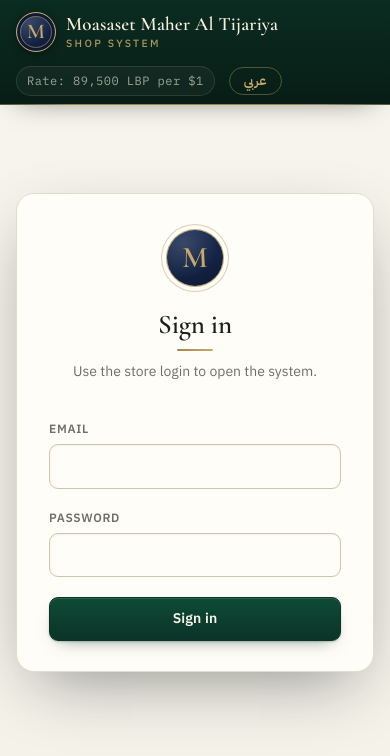
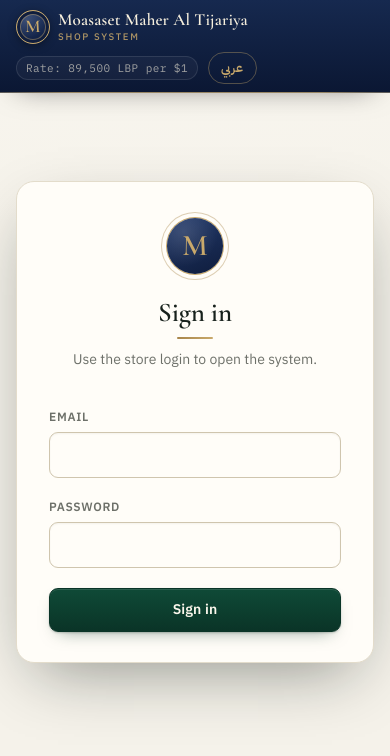
Before and after one commit to ahmadhajj364/maher-market, a plain HTML site: page index.html in a window 390 px wide. Drawn offline with nearby package versions, Linux system fonts and the light colour scheme.

Commit message:
Navy header, phone fixes, iPhone and Android home-screen icons
- Header bar navy to match the gold and navy logo
- Fields are 16px on phones so iPhone Safari no longer zooms in when tapped
- Compact header on small phones; on short screens it scrolls away
- Tablets show all eight tabs in one row instead of a strip running off the side
- Taller tap areas for product-name links and the language button
- apple-touch-icon and iOS home-screen tags; maskable icon for Android

Co-Authored-By: Claude Opus 5.5 <noreply@anthropic.com>
Claude-Session: https://claude.ai/code/session_01UrS7PjPkY6Cf94K5Znbowz

```diff
--- a/index.html
+++ b/index.html
@@ -1,10 +1,15 @@
 <!doctype html>
 <meta charset="utf-8">
-<meta name="viewport" content="width=device-width, initial-scale=1">
+<meta name="viewport" content="width=device-width, initial-scale=1, viewport-fit=cover">
 <title>Maher Market System</title>
 <link rel="icon" href="icon.svg" type="image/svg+xml">
 <link rel="manifest" href="manifest.webmanifest">
-<meta name="theme-color" content="#0b2c21">
+<link rel="apple-touch-icon" href="apple-touch-icon.png">
+<meta name="apple-mobile-web-app-capable" content="yes">
+<meta name="mobile-web-app-capable" content="yes">
+<meta name="apple-mobile-web-app-status-bar-style" content="black-translucent">
+<meta name="apple-mobile-web-app-title" content="Maher Market">
+<meta name="theme-color" content="#0b1733">
 <script src="https://cdn.jsdelivr.net/npm/@supabase/supabase-js@2.117.3/dist/umd/supabase.js"></script>
 <meta name="claude:viewport-fit-sides" content="cover">
 <link rel="preconnect" href="https://fonts.googleapis.com">
@@ -41,8 +46,8 @@
   --shadow-2: 0 1px 2px rgba(40, 32, 12, .05), 0 12px 32px -14px rgba(40, 32, 12, .22);
   --shadow-3: 0 24px 64px -20px rgba(10, 20, 15, .45);
   /* masthead */
-  --navy: #1b2f57; --navy-2: #0d1a36; /* logo */
-  --band: #0b2c21; --band-2: #071d16; --band-ink: #f6efdd; --band-muted: rgba(246, 239, 221, .62); --band-line: rgba(201, 169, 107, .38);
+  --navy: #22396a; --navy-2: #0f1d3d; /* logo */
+  --band: #16294f; --band-2: #0b1733; --band-ink: #f6efdd; --band-muted: rgba(246, 239, 221, .62); --band-line: rgba(201, 169, 107, .38);
   /* category and section colours: quiet jewel tones, a soft tint + a matching ink for each */
   --t-green: #e3eee5; --i-green: #1d5b3e;  --t-blue: #e3e9f1; --i-blue: #2c4f7c;
   --t-purple: #ebe6f0; --i-purple: #57406f; --t-amber: #f4ead3; --i-amber: #82591a;
@@ -56,7 +61,7 @@
   --accent: #3e9a77; --accent-2: #2f7d60; --accent-ink: #07120d; --accent-soft: #15291f; --gold: #d2b47a; --gold-2: #e3c993; --gold-soft: #2a2416;
   --warn: #e3b467; --warn-soft: #33270f; --bad: #ec8b7f; --bad-soft: #3a1b17; --good: #79c99a;
   --shadow-1: 0 1px 2px rgba(0,0,0,.4); --shadow-2: 0 1px 2px rgba(0,0,0,.4), 0 14px 34px -16px rgba(0,0,0,.7); --shadow-3: 0 24px 64px -18px rgba(0,0,0,.8);
-  --band: #0a1f18; --band-2: #050f0b; --band-ink: #f1e8d2; --band-muted: rgba(241,232,210,.58); --band-line: rgba(210,180,122,.32);
+  --band: #0f1d3a; --band-2: #070e20; --band-ink: #f1e8d2; --band-muted: rgba(241,232,210,.58); --band-line: rgba(210,180,122,.32);
   --t-green: #13261c; --i-green: #8fcfa9; --t-blue: #151f2d; --i-blue: #9fbbe0; --t-purple: #1f1928; --i-purple: #c2aedb; --t-amber: #2b2211; --i-amber: #e6c27f;
   --t-coral: #2d1913; --i-coral: #eca792; --t-teal: #102624; --i-teal: #8fd2cd; --t-pink: #2b161d; --i-pink: #e6a8bb; --t-olive: #22230f; --i-olive: #cdd08a; color-scheme: dark } }
 :root[data-theme="dark"] {
@@ -64,7 +69,7 @@
   --accent: #3e9a77; --accent-2: #2f7d60; --accent-ink: #07120d; --accent-soft: #15291f; --gold: #d2b47a; --gold-2: #e3c993; --gold-soft: #2a2416;
   --warn: #e3b467; --warn-soft: #33270f; --bad: #ec8b7f; --bad-soft: #3a1b17; --good: #79c99a;
   --shadow-1: 0 1px 2px rgba(0,0,0,.4); --shadow-2: 0 1px 2px rgba(0,0,0,.4), 0 14px 34px -16px rgba(0,0,0,.7); --shadow-3: 0 24px 64px -18px rgba(0,0,0,.8);
-  --band: #0a1f18; --band-2: #050f0b; --band-ink: #f1e8d2; --band-muted: rgba(241,232,210,.58); --band-line: rgba(210,180,122,.32);
+  --band: #0f1d3a; --band-2: #070e20; --band-ink: #f1e8d2; --band-muted: rgba(241,232,210,.58); --band-line: rgba(210,180,122,.32);
   --t-green: #13261c; --i-green: #8fcfa9; --t-blue: #151f2d; --i-blue: #9fbbe0; --t-purple: #1f1928; --i-purple: #c2aedb; --t-amber: #2b2211; --i-amber: #e6c27f;
   --t-coral: #2d1913; --i-coral: #eca792; --t-teal: #102624; --i-teal: #8fd2cd; --t-pink: #2b161d; --i-pink: #e6a8bb; --t-olive: #22230f; --i-olive: #cdd08a; color-scheme: dark }
 
@@ -298,6 +303,27 @@ tr.clickrow { cursor: pointer; } tr.clickrow:hover td { background: color-mix(in
 .obox .left { font-family: var(--font); font-variant-numeric: tabular-nums lining-nums; font-size: 30px; font-weight: 500; color: var(--sec, var(--ink)); line-height: 1.1; }
 @media (prefers-reduced-motion: no-preference) { .item, .btn { transition: border-color .15s, box-shadow .2s, transform .15s, background-color .15s; } }
 @media (prefers-reduced-motion: reduce) { .drawer, .drawer-bg { animation: none; } nav.tabs button::after { transition: none; } }
+@media (max-width: 700px), (pointer: coarse) { input[type=text], input[type=number], input[type=date], input[type=search], input[type=tel], input[type=email], input[type=password], select, textarea { font-size: 16px; } }
+/* tablets: all eight tabs in one row instead of a strip that runs off the side */
+@media (min-width: 701px) and (max-width: 1020px) {
+  nav.tabs { display: grid; grid-template-columns: repeat(8, minmax(0, 1fr)); overflow: visible; margin-inline: 0; }
+  nav.tabs button { padding: 10px 2px 12px; font-size: 13px; line-height: 1.25; text-align: center; white-space: normal; letter-spacing: 0; }
+  nav.tabs button::after { inset-inline: 10%; } }
+/* small phones: a compact header, and on short screens it scrolls away instead of covering the page */
+@media (max-width: 430px) {
+  .top-row { gap: 8px 10px; padding-block: 10px 8px; }
+  .brand { font-size: 17px; padding-inline-start: 42px; min-height: 34px; }
+  .brand::before { width: 32px; height: 32px; font-size: 18px; }
+  .brand small { font-size: 9.5px; letter-spacing: .18em; margin-top: 2px; }
+  [dir=rtl] .brand small { font-size: 11px; letter-spacing: 0; }
+  .rate { font-size: 11px; padding: 3px 9px; }
+  #langBtn { padding: 3px 12px; font-size: 12.5px; min-height: 32px; }
+  nav.tabs { gap: 3px; padding-bottom: 8px; }
+  nav.tabs button { padding: 7px 2px; font-size: 12px; }
+  .search-big { font-size: 16px !important; padding-block: 13px !important; } }
+@media (max-width: 700px) and (max-height: 700px) { header.top { position: relative; top: 0; } }
+/* touch screens: product-name links get a taller tap area */
+@media (pointer: coarse) { .linkbtn { padding-block: 6px; } }
 @media (max-width: 700px) { main { padding-block: 20px 56px; } h2 { font-size: 27px; } .panel { padding: 16px; } .receipt { padding: 18px; } .kpi b { font-size: 24px; } }
 </style>
 
```
Also changed, not shown: apple-touch-icon.png (added), docs/redesign/1440-ar-light-till.png, docs/redesign/1440-en-dark-till.png, docs/redesign/1440-en-light-till.png, docs/redesign/1440-en-light-today.png, docs/redesign/390-en-light-stock.png (deleted), docs/redesign/Pixel-7-en-stock.png (added), docs/redesign/Pixel-7-en-today.png (added), docs/redesign/drawer.png, docs/redesign/iPhone-13-en-basket.png (added), docs/redesign/iPhone-13-en-drawer.png (added), docs/redesign/iPhone-13-en-till.png (added), icon-maskable-512.png (added), manifest.webmanifest, 1 other file.
